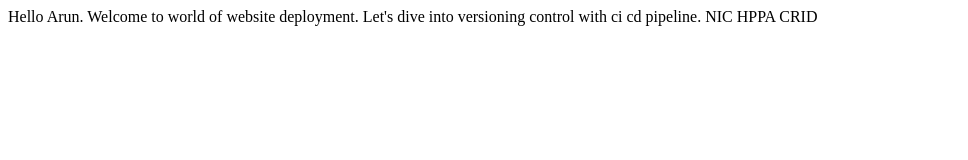
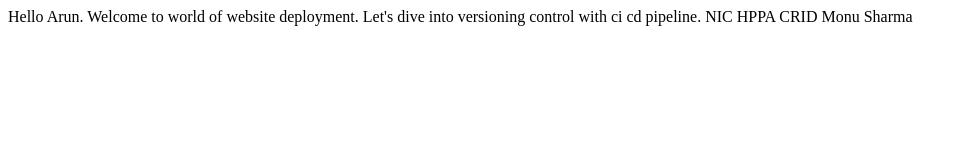
Before and after one commit to arungoel142/GitHubActionsDemo, a plain HTML site: page index.html in a window 1280 px wide. Shown: the whole page, without its empty margins (0-968 px from the left). Drawn offline with Linux system fonts and the light colour scheme.

Commit message:
added new line

```diff
--- a/index.html
+++ b/index.html
@@ -2,6 +2,6 @@
 <body>
 Hello Arun. Welcome to world of website deployment.
 Let's dive into versioning control with ci cd pipeline.
-NIC HPPA CRID
+NIC HPPA CRID Monu Sharma
 </body>
 </html>
```
